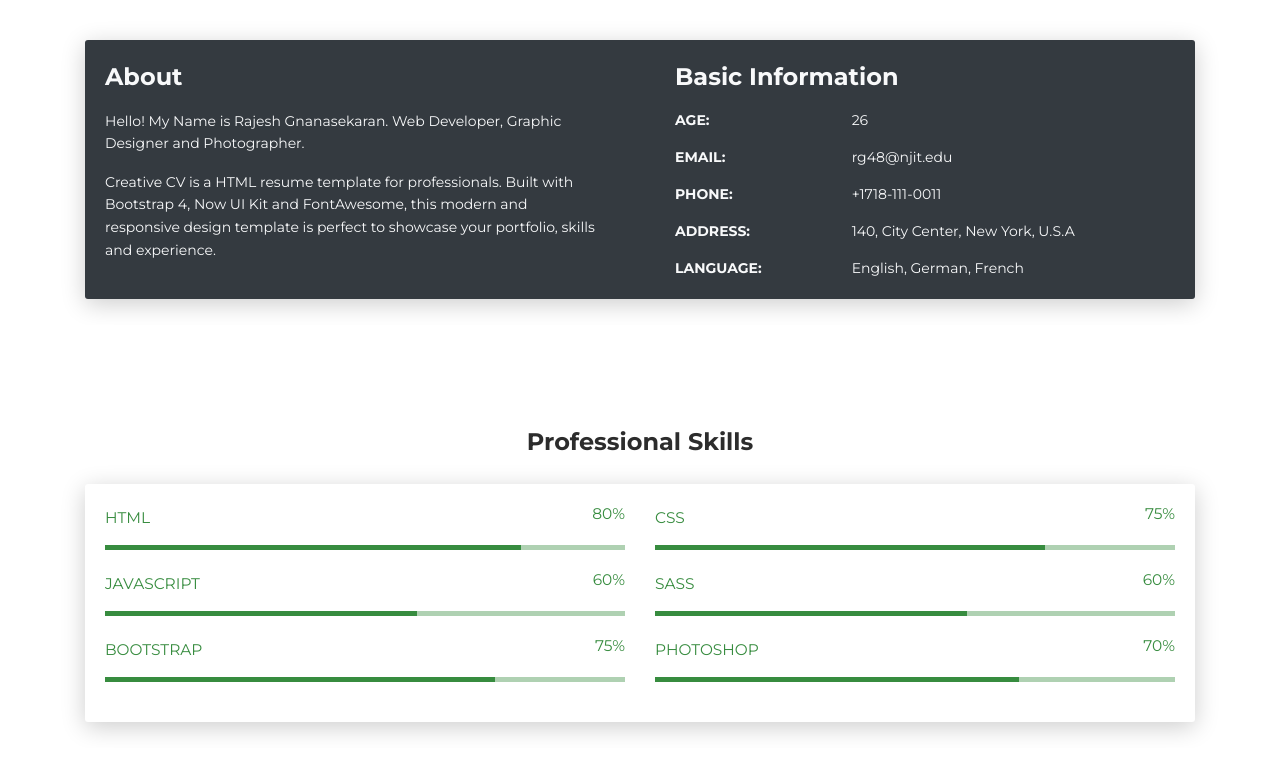
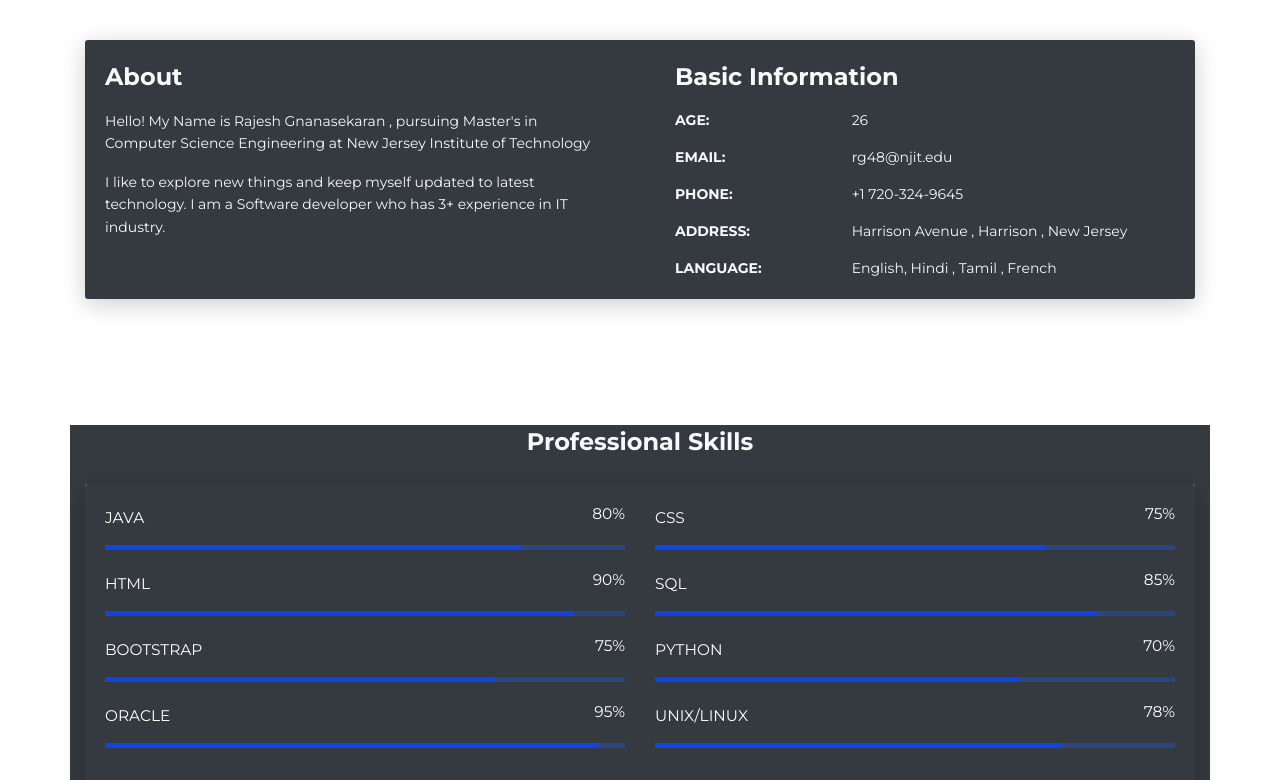
Before and after one commit to Rajesh007x/Rajesh_Portfolio, a plain HTML site: page index.html in a window 1280 px wide. Shown: the part 580-1360 px from the top of the page. Drawn offline with Linux system fonts and the light colour scheme.

Commit message:
Files Changed and css altered

```diff
--- a/index.html
+++ b/index.html
@@ -88,10 +88,8 @@
                         <div class="col-lg-6 col-md-12">
                             <div class="card-body">
                                 <div class="h4 mt-0 title">About</div>
-                                <p>Hello! My Name is Rajesh Gnanasekaran. Web Developer, Graphic Designer and Photographer.</p>
-                                <p>Creative CV is a HTML resume template for professionals. Built with Bootstrap 4, Now
-                                    UI Kit and FontAwesome, this modern and responsive design template is perfect to
-                                    showcase your portfolio, skills and experience.</p>
+                                <p>Hello! My Name is Rajesh Gnanasekaran , pursuing Master's in Computer Science Engineering at New Jersey Institute of Technology</p>
+                                <p>I like to explore new things and keep myself updated to latest technology. I am a Software developer who has 3+ experience in IT industry.</p>
                             </div>
                         </div>
                         <div class="col-lg-6 col-md-12">
@@ -107,15 +105,15 @@
                                 </div>
                                 <div class="row mt-3">
                                     <div class="col-sm-4"><strong class="text-uppercase">Phone:</strong></div>
-                                    <div class="col-sm-8">+1718-111-0011</div>
+                                    <div class="col-sm-8">+1 720-324-9645</div>
                                 </div>
                                 <div class="row mt-3">
                                     <div class="col-sm-4"><strong class="text-uppercase">Address:</strong></div>
-                                    <div class="col-sm-8">140, City Center, New York, U.S.A</div>
+                                    <div class="col-sm-8">Harrison Avenue , Harrison , New Jersey </div>
                                 </div>
                                 <div class="row mt-3">
                                     <div class="col-sm-4"><strong class="text-uppercase">Language:</strong></div>
-                                    <div class="col-sm-8">English, German, French</div>
+                                    <div class="col-sm-8">English, Hindi , Tamil , French</div>
                                 </div>
                             </div>
                         </div>
@@ -123,15 +121,15 @@
                 </div>
             </div>
         </div>
-        <div class="section" id="skill">
-            <div class="container">
-                <div class="h4 text-center mb-4 title">Professional Skills</div>
+        <div class="section " id="skill">
+            <div class="container bg-dark text-light">
+                <div class="h4 text-center mb-4 title ">Professional Skills</div>
                 <div class="card" data-aos="fade-up" data-aos-anchor-placement="top-bottom">
-                    <div class="card-body">
+                    <div class="card-body bg-dark text-light">
                         <div class="row">
                             <div class="col-md-6">
                                 <div class="progress-container progress-primary"><span
-                                        class="progress-badge">HTML</span>
+                                        class="progress-badge">Java</span>
                                     <div class="progress">
                                         <div class="progress-bar progress-bar-primary" data-aos="progress-full"
                                              data-aos-offset="10" data-aos-duration="2000" role="progressbar"
@@ -156,25 +154,25 @@
                         <div class="row">
                             <div class="col-md-6">
                                 <div class="progress-container progress-primary"><span
-                                        class="progress-badge">JavaScript</span>
+                                        class="progress-badge">HTML</span>
                                     <div class="progress">
                                         <div class="progress-bar progress-bar-primary" data-aos="progress-full"
                                              data-aos-offset="10" data-aos-duration="2000" role="progressbar"
                                              aria-valuenow="60" aria-valuemin="0" aria-valuemax="100"
-                                             style="width: 60%;"></div>
-                                        <span class="progress-value">60%</span>
+                                             style="width: 90%;"></div>
+                                        <span class="progress-value">90%</span>
                                     </div>
                                 </div>
                             </div>
                             <div class="col-md-6">
                                 <div class="progress-container progress-primary"><span
-                                        class="progress-badge">SASS</span>
+                                        class="progress-badge">SQL</span>
                                     <div class="progress">
                                         <div class="progress-bar progress-bar-primary" data-aos="progress-full"
                                              data-aos-offset="10" data-aos-duration="2000" role="progressbar"
                                              aria-valuenow="60" aria-valuemin="0" aria-valuemax="100"
-                                             style="width: 60%;"></div>
-                                        <span class="progress-value">60%</span>
+                                             style="width: 85%;"></div>
+                                        <span class="progress-value">85%</span>
                                     </div>
                                 </div>
                             </div>
@@ -194,7 +192,7 @@
                             </div>
                             <div class="col-md-6">
                                 <div class="progress-container progress-primary"><span
-                                        class="progress-badge">Photoshop</span>
+                                        class="progress-badge">Python</span>
                                     <div class="progress">
                                         <div class="progress-bar progress-bar-primary" data-aos="progress-full"
                                              data-aos-offset="10" data-aos-duration="2000" role="progressbar"
@@ -204,6 +202,31 @@
                                     </div>
                                 </div>
                             </div>
+                            <div class="col-md-6">
+                                <div class="progress-container progress-primary"><span
+                                        class="progress-badge">Oracle</span>
+                                    <div class="progress">
+                                        <div class="progress-bar progress-bar-primary" data-aos="progress-full"
+                                             data-aos-offset="10" data-aos-duration="2000" role="progressbar"
+                                             aria-valuenow="60" aria-valuemin="0" aria-valuemax="100"
+                                             style="width: 95%;"></div>
+                                        <span class="progress-value">95%</span>
+                                    </div>
+                                </div>
+                            </div>
+                            <div class="col-md-6">
+                                <div class="progress-container progress-primary"><span
+                                        class="progress-badge">Unix/Linux</span>
+                                    <div class="progress">
+                                        <div class="progress-bar progress-bar-primary" data-aos="progress-full"
+                                             data-aos-offset="10" data-aos-duration="2000" role="progressbar"
+                                             aria-valuenow="60" aria-valuemin="0" aria-valuemax="100"
+                                             style="width: 78%;"></div>
+                                        <span class="progress-value">78%</span>
+                                    </div>
+                                </div>
+                            </div>
+
                         </div>
                     </div>
                 </div>
```
Also changed, not shown: css/main.css.
